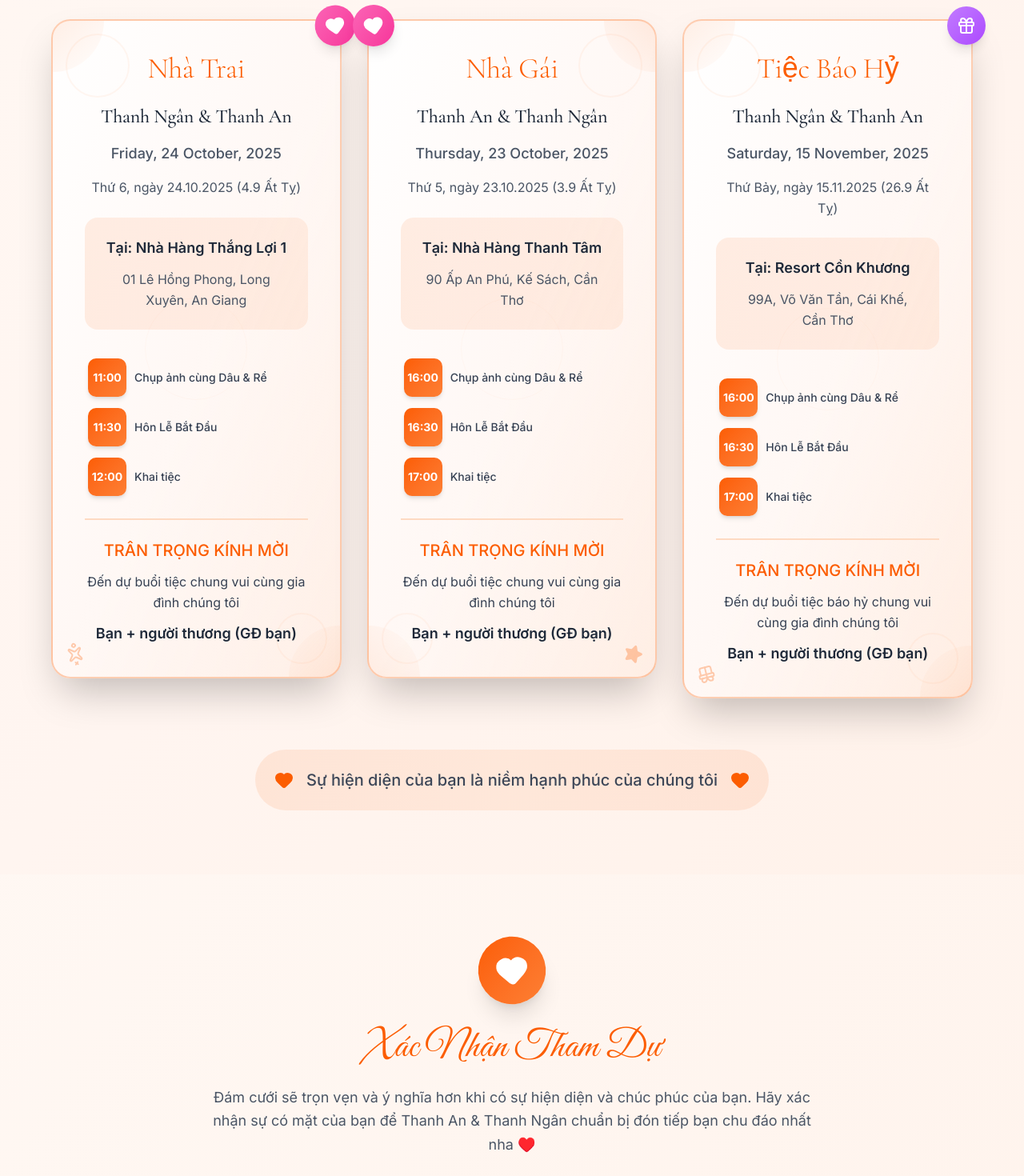
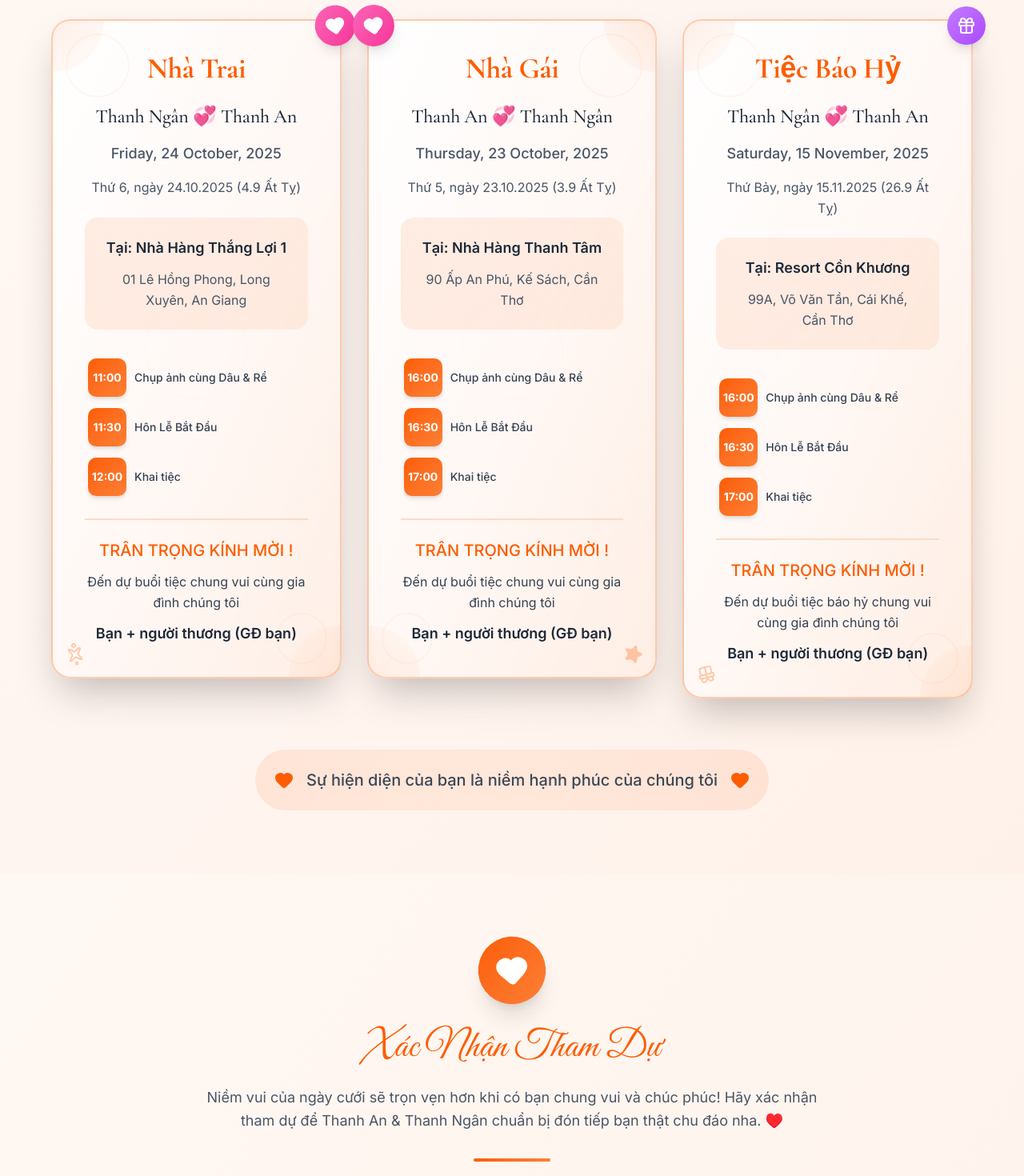
Before and after one commit to thanhan34/Wedding, a Next.js app: page / in a window 1280 px wide. Shown: the part 1140-2610 px from the top of the page at 80% size. Built offline with nearby package versions, Linux system fonts and the light colour scheme; no server answers; the database is empty.

Commit message:
feat: enhance wedding invitation and event pages with personalized messages and improved styling

```diff
--- a/src/app/layout.tsx
+++ b/src/app/layout.tsx
@@ -24,7 +24,7 @@ const inter = Inter({
 });
 
 export const metadata: Metadata = {
-  title: "Thanh An & Thanh Ngân - Wedding",
+  title: "Thanh An 💞 Thanh Ngân- Wedding",
   description: "Trang web đám cưới của Thanh An và Thanh Ngân. Xem thông tin sự kiện, RSVP, và gửi lời chúc mừng.",
 };
 
--- a/src/app/page.tsx
+++ b/src/app/page.tsx
@@ -134,15 +134,7 @@ export default function Home() {
           </div>
 
           {/* Chinese Decorative Elements */}
-          <div className="absolute top-1/4 left-1/4 w-32 h-32 opacity-60 rotate-12">
-            <Image
-              src="/weddingchinese/—Pngtree—chinese wedding ancient wedding cartoon_3807514.png"
-              alt="Chinese decoration"
-              width={128}
-              height={128}
-              className="w-full h-full object-contain drop-shadow-lg"
-            />
-          </div>
+
           <div className="absolute top-1/3 right-1/4 w-28 h-28 opacity-60 -rotate-12">
             <Image
               src="/weddingchinese/—Pngtree—chinese wedding ancient wedding cartoon_3807515.png"
@@ -314,8 +306,8 @@ export default function Home() {
 
             <h2 className="text-4xl md:text-5xl text-elegant text-[#fc5d01] mb-6">Xác Nhận Tham Dự</h2>
             <p className="text-lg text-gray-600 mb-8 leading-relaxed max-w-3xl mx-auto">
-              Đám cưới sẽ trọn vẹn và ý nghĩa hơn khi có sự hiện diện và chúc phúc của bạn.
-              Hãy xác nhận sự có mặt của bạn để Thanh An & Thanh Ngân chuẩn bị đón tiếp bạn chu đáo nhất nha ♥️
+              Niềm vui của ngày cưới sẽ trọn vẹn hơn khi có bạn chung vui và chúc phúc!
+              Hãy xác nhận tham dự để Thanh An & Thanh Ngân chuẩn bị đón tiếp bạn thật chu đáo nha. ♥️
             </p>
             <div className="w-24 h-1 bg-gradient-to-r from-[#fc5d01] to-[#fd7f33] mx-auto rounded-full"></div>
           </motion.div>
@@ -1520,7 +1512,7 @@ export default function Home() {
                   <div className="relative w-40 h-40 rounded-full overflow-hidden shadow-2xl border-6 border-white">
                     <Image
                       src="/Wedding/Doc/z6735567987748_d7077417fb671d31654fd0bf9ae6ed0b.jpg"
-                      alt="Thanh An & Thanh Ngân"
+                      alt="Thanh An 💞 Thanh Ngân"
                       width={160}
                       height={160}
                       className="object-cover w-full h-full"
@@ -1602,12 +1594,10 @@ export default function Home() {
 
                   <div className="bg-gradient-to-r from-[#fedac2]/20 via-[#ffac7b]/20 to-[#fedac2]/20 rounded-2xl p-8 border border-[#fedac2]/30">
                     <p className="text-lg text-gray-600 leading-relaxed mb-4">
-                      Chúng tôi biết rằng mỗi người đều có những bận rộn riêng trong cuộc sống,
-                      nhưng việc bạn dành thời gian để chia sẻ niềm vui này cùng chúng tôi thật sự là một món quà vô giá.
+                      Chúng mình hiểu rằng ai cũng có những lo toan và bận rộn riêng trong cuộc sống. Vì thế, việc bạn dành chút thời gian để quan tâm, chúc phúc hay cùng đến chung vui đã là điều vô cùng đáng quý. Dù bạn có mặt hay không, tình cảm của bạn vẫn luôn là niềm hạnh phúc lớn với chúng mình.
                     </p>
                     <p className="text-lg text-gray-600 leading-relaxed">
-                      Tình yêu và hạnh phúc sẽ nhân lên gấp bội khi được chia sẻ cùng những người thân yêu như bạn.
-                      Cảm ơn bạn từ tận đáy lòng! 💕
+                      Cảm ơn bạn – từ tận đáy lòng – vì đã là một phần trong hành trình yêu thương này. 💕
                     </p>
                   </div>
                 </div>
@@ -1637,7 +1627,7 @@ export default function Home() {
                 </div>
 
                 <div className="text-3xl font-light text-[#fc5d01] mb-8">
-                  Thanh An & Thanh Ngân
+                  Thanh An 💞 Thanh Ngân
                 </div>
 
                 {/* Decorative Elements */}
@@ -1782,8 +1772,8 @@ export default function Home() {
                   Thanh An & Thanh Ngân
                 </h3>
                 <p className="text-white/90 font-light leading-relaxed">
-                  Cảm ơn bạn đã là một phần trong hành trình tình yêu của chúng tôi.
-                  Tình yêu thật sự bắt đầu khi không còn mong đợi gì từ đối phương.
+                  Cảm ơn bạn đã là một phần trong hành trình tình yêu của chúng mình.
+                  Khi tình yêu đã trọn vẹn, chúng mình chọn viết tiếp câu chuyện ấy bằng một đám cưới – nơi tình yêu hóa thành hôn nhân và những ước nguyện trở thành hiện thực.
                 </p>
               </motion.div>
 
--- a/src/components/BaoHy.tsx
+++ b/src/components/BaoHy.tsx
@@ -12,7 +12,7 @@ export default function BaoHy() {
   // Single event data for Báo Hỷ
   const baoHyEvent = {
     title: "Tiệc Báo Hỷ",
-    coupleNames: "Thanh Ngân & Thanh An",
+    coupleNames: "Thanh Ngân 💞 Thanh An",
     date: "Saturday, 15 November, 2025",
     vietnameseDate: "Thứ Bảy, ngày 15.11.2025 (26.9 Ất Tỵ)",
     time: "16:00",
@@ -178,7 +178,7 @@ export default function BaoHy() {
                 />
                 <img
                   src="/Wedding/Doc/KTIU0157.jpg"
-                  alt="Thanh Ngân & Thanh An"
+                  alt="Thanh Ngân 💞 Thanh An"
                   className="w-full h-full object-cover transition-transform duration-700 group-hover:scale-110"
                 />
                 <motion.div
@@ -362,7 +362,7 @@ export default function BaoHy() {
                   className="bg-gradient-to-r from-[#fc5d01]/10 to-[#fd7f33]/10 rounded-2xl p-6 border-2 border-[#fc5d01]/20"
                   whileHover={{ scale: 1.02 }}
                 >
-                  <p className="text-xl font-bold text-[#fc5d01] mb-4">TRÂN TRỌNG KÍNH MỜI</p>
+                  <p className="text-xl font-bold text-[#fc5d01] mb-4">TRÂN TRỌNG KÍNH MỜI !</p>
                   <p className="text-gray-700 leading-relaxed mb-4 text-lg">
                     Đến dự buổi tiệc chung vui cùng gia đình chúng tôi
                   </p>
--- a/src/components/DetailedEventCards.tsx
+++ b/src/components/DetailedEventCards.tsx
@@ -18,13 +18,13 @@ export default function DetailedEventCards() {
           >
             <Card className="bg-gradient-to-br from-[#fedac2]/30 to-white border-2 border-[#fc5d01]/20 rounded-3xl p-6 shadow-lg hover:shadow-xl transition-all duration-300">
               {/* Title */}
-              <h3 className="text-xl font-bold text-center text-[#fc5d01] mb-3" style={{ fontFamily: 'serif' }}>
+              <h3 className="text-xl font-extrabold text-center text-[#fc5d01] mb-3" style={{ fontFamily: 'serif' }}>
                 Nhà Trai
               </h3>
 
               {/* Names */}
               <p className="text-center text-sm text-gray-800 mb-3">
-                Thanh Ngân & Thanh An
+                Thanh Ngân 💞 Thanh An
               </p>
 
               {/* Date - English */}
@@ -50,7 +50,7 @@ export default function DetailedEventCards() {
               {/* Invitation */}
               <div className="text-center">
                 <h4 className="text-sm font-bold text-[#fc5d01] mb-2">
-                  TRÂN TRỌNG KÍNH MỜI
+                  TRÂN TRỌNG KÍNH MỜI !
                 </h4>
                 <p className="text-[10px] text-gray-700 mb-2 leading-snug">
                   Đến dự buổi tiệc chung vui cùng gia đình chúng tôi
@@ -103,7 +103,7 @@ export default function DetailedEventCards() {
               {/* Invitation */}
               <div className="text-center">
                 <h4 className="text-sm font-bold text-[#fc5d01] mb-2">
-                  TRÂN TRỌNG KÍNH MỜI
+                  TRÂN TRỌNG KÍNH MỜI !
                 </h4>
                 <p className="text-[10px] text-gray-700 mb-2 leading-snug">
                   Đến dự buổi tiệc chung vui cùng gia đình chúng tôi
@@ -130,7 +130,7 @@ export default function DetailedEventCards() {
 
               {/* Names */}
               <p className="text-center text-sm text-gray-800 mb-3">
-                Thanh Ngân & Thanh An
+                Thanh Ngân 💞 Thanh An
               </p>
 
               {/* Date - English */}
@@ -156,7 +156,7 @@ export default function DetailedEventCards() {
               {/* Invitation */}
               <div className="text-center">
                 <h4 className="text-sm font-bold text-[#fc5d01] mb-2">
-                  TRÂN TRỌNG KÍNH MỜI
+                  TRÂN TRỌNG KÍNH MỜI !
                 </h4>
                 <p className="text-[10px] text-gray-700 mb-2 leading-snug">
                   Đến dự buổi tiệc báo hỷ chung vui cùng gia đình chúng tôi
--- a/src/components/PersonalizedWeddingInvitation.tsx
+++ b/src/components/PersonalizedWeddingInvitation.tsx
@@ -162,7 +162,7 @@ export default function PersonalizedWeddingInvitation({ guestInfo }: Personalize
 
                 <div className="relative z-10 text-center space-y-6">
                   <motion.h2
-                    className="text-4xl font-light text-[#fc5d01] mb-6"
+                    className="font-extrabold text-4xl text-[#fc5d01] mb-6"
                     whileHover={{ scale: 1.05 }}
                   >
                     Nhà Trai
@@ -175,7 +175,7 @@ export default function PersonalizedWeddingInvitation({ guestInfo }: Personalize
                       animate={{ opacity: 1 }}
                       transition={{ delay: 0.8 }}
                     >
-                      Thanh Ngân & Thanh An
+                      Thanh Ngân 💞 Thanh An
                     </motion.h3>
 
                     <motion.p
@@ -245,7 +245,7 @@ export default function PersonalizedWeddingInvitation({ guestInfo }: Personalize
                     transition={{ delay: 1.5 }}
                   >
                     <p className="text-xl font-medium text-[#fc5d01]">
-                      TRÂN TRỌNG KÍNH MỜI
+                      TRÂN TRỌNG KÍNH MỜI !
                     </p>
                     <p className="text-gray-700 leading-relaxed">
                       Đến dự buổi tiệc chung vui cùng gia đình chúng tôi
@@ -309,7 +309,7 @@ export default function PersonalizedWeddingInvitation({ guestInfo }: Personalize
 
                 <div className="relative z-10 text-center space-y-6">
                   <motion.h2
-                    className="text-4xl font-light text-[#fc5d01] mb-6"
+                    className="text-4xl font-extrabold text-[#fc5d01] mb-6"
                     whileHover={{ scale: 1.05 }}
                   >
                     Nhà Gái
@@ -322,7 +322,7 @@ export default function PersonalizedWeddingInvitation({ guestInfo }: Personalize
                       animate={{ opacity: 1 }}
                       transition={{ delay: 1 }}
                     >
-                      Thanh An & Thanh Ngân
+                      Thanh An 💞 Thanh Ngân
                     </motion.h3>
 
                     <motion.p
@@ -392,7 +392,7 @@ export default function PersonalizedWeddingInvitation({ guestInfo }: Personalize
                     transition={{ delay: 1.7 }}
                   >
                     <p className="text-xl font-medium text-[#fc5d01]">
-                      TRÂN TRỌNG KÍNH MỜI
+                      TRÂN TRỌNG KÍNH MỜI !
                     </p>
                     <p className="text-gray-700 leading-relaxed">
                       Đến dự buổi tiệc chung vui cùng gia đình chúng tôi
@@ -456,7 +456,7 @@ export default function PersonalizedWeddingInvitation({ guestInfo }: Personalize
 
                 <div className="relative z-10 text-center space-y-6">
                   <motion.h2
-                    className="text-4xl font-light text-[#fc5d01] mb-6"
+                    className="text-4xl font-extrabold text-[#fc5d01] mb-6"
                     whileHover={{ scale: 1.05 }}
                   >
                     Tiệc Báo Hỷ
@@ -469,7 +469,7 @@ export default function PersonalizedWeddingInvitation({ guestInfo }: Personalize
                       animate={{ opacity: 1 }}
                       transition={{ delay: 1.2 }}
                     >
-                      Thanh Ngân & Thanh An
+                      Thanh Ngân 💞 Thanh An
                     </motion.h3>
 
                     <motion.p
@@ -539,7 +539,7 @@ export default function PersonalizedWeddingInvitation({ guestInfo }: Personalize
                     transition={{ delay: 1.9 }}
                   >
                     <p className="text-xl font-medium text-[#fc5d01]">
-                      TRÂN TRỌNG KÍNH MỜI
+                      TRÂN TRỌNG KÍNH MỜI !
                     </p>
                     <p className="text-gray-700 leading-relaxed">
                       Đến dự buổi tiệc báo hỷ chung vui cùng gia đình chúng tôi
--- a/src/components/WeddingInvitation.tsx
+++ b/src/components/WeddingInvitation.tsx
@@ -153,7 +153,7 @@ export default function WeddingInvitation() {
 
               <div className="relative z-10 text-center space-y-6">
                 <motion.h2
-                  className="text-4xl font-light text-[#fc5d01] mb-6"
+                  className="text-4xl font-extrabold text-[#fc5d01] mb-6"
                   whileHover={{ scale: 1.05 }}
                 >
                   Nhà Trai
@@ -166,7 +166,7 @@ export default function WeddingInvitation() {
                     animate={{ opacity: 1 }}
                     transition={{ delay: 0.8 }}
                   >
-                    Thanh Ngân & Thanh An
+                    Thanh Ngân 💞 Thanh An
                   </motion.h3>
 
                   <motion.p
@@ -236,7 +236,7 @@ export default function WeddingInvitation() {
                   transition={{ delay: 1.5 }}
                 >
                   <p className="text-xl font-medium text-[#fc5d01]">
-                    TRÂN TRỌNG KÍNH MỜI
+                    TRÂN TRỌNG KÍNH MỜI !
                   </p>
                   <p className="text-gray-700 leading-relaxed">
                     Đến dự buổi tiệc chung vui cùng gia đình chúng tôi
@@ -300,7 +300,7 @@ export default function WeddingInvitation() {
 
               <div className="relative z-10 text-center space-y-6">
                 <motion.h2
-                  className="text-4xl font-light text-[#fc5d01] mb-6"
+                  className="text-4xl font-extrabold text-[#fc5d01] mb-6"
                   whileHover={{ scale: 1.05 }}
                 >
                   Nhà Gái
@@ -313,7 +313,7 @@ export default function WeddingInvitation() {
                     animate={{ opacity: 1 }}
                     transition={{ delay: 1 }}
                   >
-                    Thanh An & Thanh Ngân
+                    Thanh An 💞 Thanh Ngân
                   </motion.h3>
 
                   <motion.p
@@ -383,7 +383,7 @@ export default function WeddingInvitation() {
                   transition={{ delay: 1.7 }}
                 >
                   <p className="text-xl font-medium text-[#fc5d01]">
-                    TRÂN TRỌNG KÍNH MỜI
+                    TRÂN TRỌNG KÍNH MỜI !
                   </p>
                   <p className="text-gray-700 leading-relaxed">
                     Đến dự buổi tiệc chung vui cùng gia đình chúng tôi
@@ -447,7 +447,7 @@ export default function WeddingInvitation() {
 
               <div className="relative z-10 text-center space-y-6">
                 <motion.h2
-                  className="text-4xl font-light text-[#fc5d01] mb-6"
+                  className="text-4xl font-extrabold text-[#fc5d01] mb-6"
                   whileHover={{ scale: 1.05 }}
                 >
                   Tiệc Báo Hỷ
@@ -460,7 +460,7 @@ export default function WeddingInvitation() {
                     animate={{ opacity: 1 }}
                     transition={{ delay: 1.2 }}
                   >
-                    Thanh Ngân & Thanh An
+                    Thanh Ngân 💞 Thanh An
                   </motion.h3>
 
                   <motion.p
@@ -530,7 +530,7 @@ export default function WeddingInvitation() {
                   transition={{ delay: 1.9 }}
                 >
                   <p className="text-xl font-medium text-[#fc5d01]">
-                    TRÂN TRỌNG KÍNH MỜI
+                    TRÂN TRỌNG KÍNH MỜI !
                   </p>
                   <p className="text-gray-700 leading-relaxed">
                     Đến dự buổi tiệc báo hỷ chung vui cùng gia đình chúng tôi
```
Also changed, not shown: src/app/[guest]/page.tsx (+9 -8 lines), src/components/BrideGroomIntroduction.tsx (+3 -4 lines), 1 other file (tests, documents, lock files or other folders).
